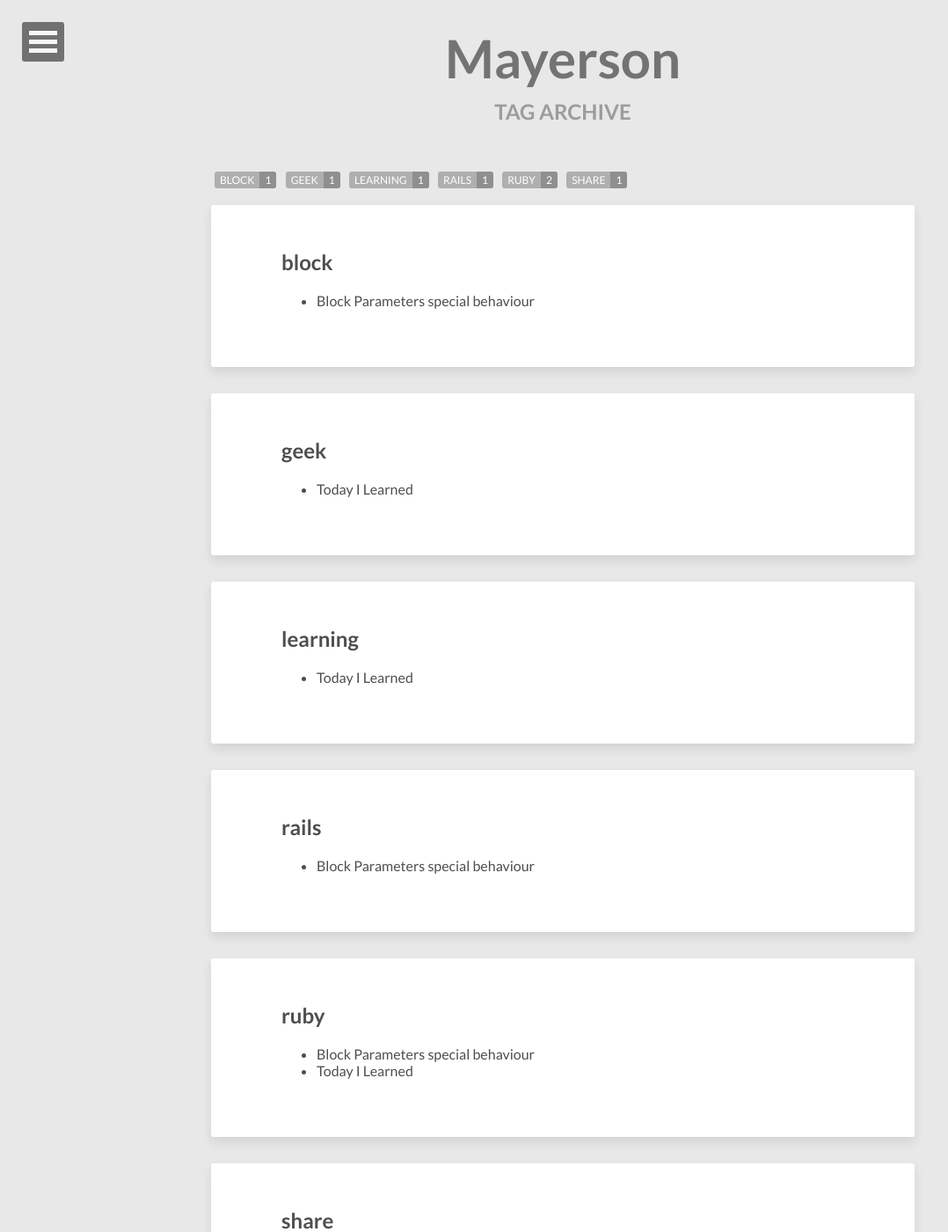
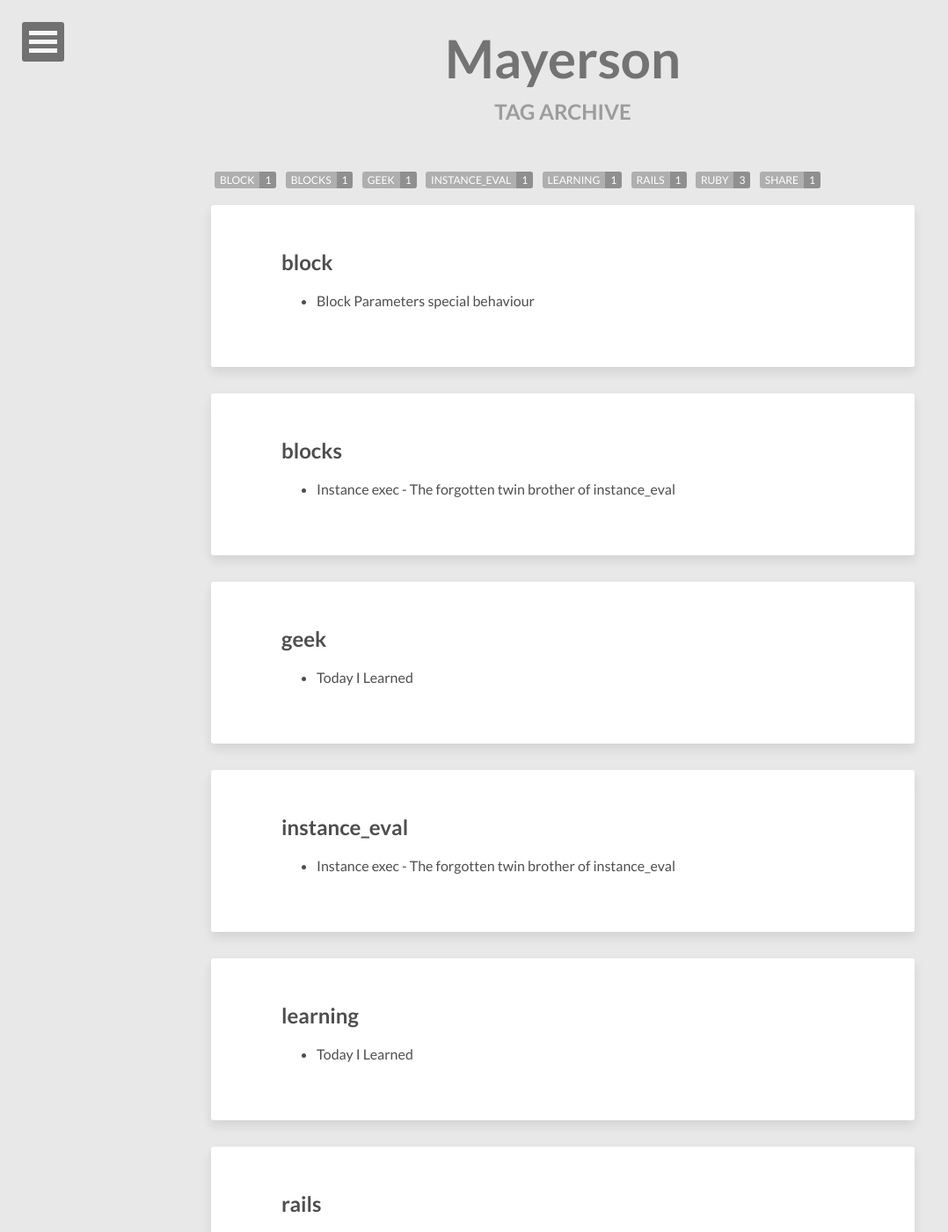
Before and after one commit to mayra-cabrera/mayra-cabrera.github.io, a Jekyll site: the page built from tags/index.html, in a window 1280 px wide and 1400 px high. Shown: the whole window at 88% size, without its empty margins (0-1078 px from the left). Built offline with Jekyll 4.4.1, drawn with Linux system fonts in a browser that asks for light colours; nearby versions of some CDN libraries; some of the changed text lies outside the part shown.

```diff
--- a/_config.yml
+++ b/_config.yml
@@ -58,4 +58,4 @@ kramdown:
     coderay_css: class
 
 include: [".htaccess"]
-exclude: ["lib", "config.rb", "Capfile", "config", "Gemfile", "Gemfile.lock", "README.md", "LICENSE", "log", "Rakefile", "Rakefile.rb", "tmp", "less", "*.sublime-project", "*.sublime-workspace", "test", "spec", "Gruntfile.js", "package.json", "node_modules"]
+exclude: ["lib", "config.rb", "Capfile", "config", "Gemfile", "Gemfile.lock", "README.md", "LICENSE", "log", "Rakefile", "Rakefile.rb", "tmp", "less", "*.sublime-project", "*.sublime-workspace", "test", "spec", "Gruntfile.js", "package.json", "node_modules", "vendor"]
--- a/_posts/2015-07-26-instance_exec.md
+++ b/_posts/2015-07-26-instance_exec.md
@@ -3,7 +3,7 @@ layout: post
 title: Instance exec - The forgotten twin brother of instance_eval
 description: Instance eval and another way to mix code
 modified: 2015-07-26
-tags: [blocks, ruby, instance_eva
+tags: [blocks, ruby, instance_eval]
 comments: true
 ---
 You probably had heard about `instance_eval` which evaluates a block in the context of an object:
```
Also changed, not shown: 1 other file.
